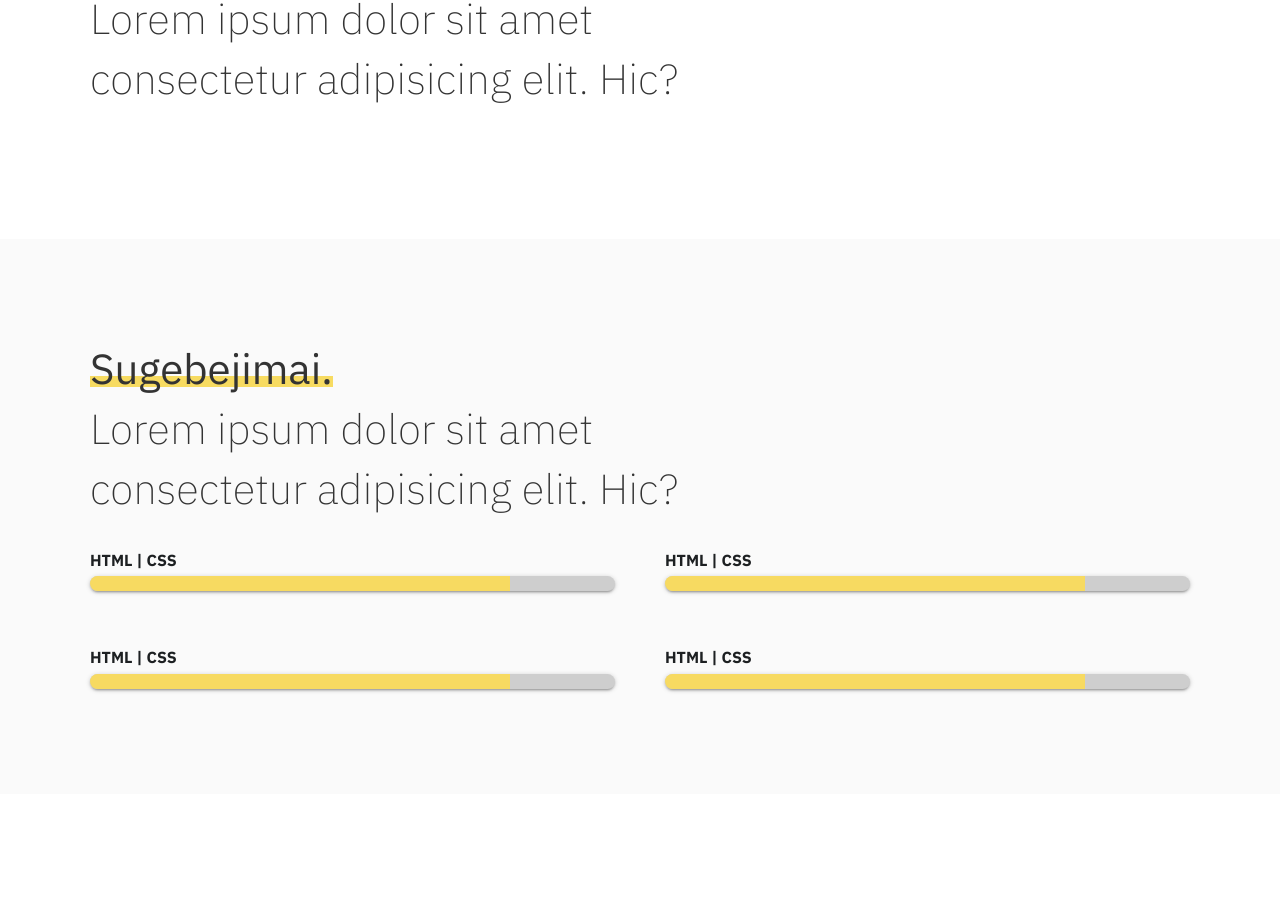
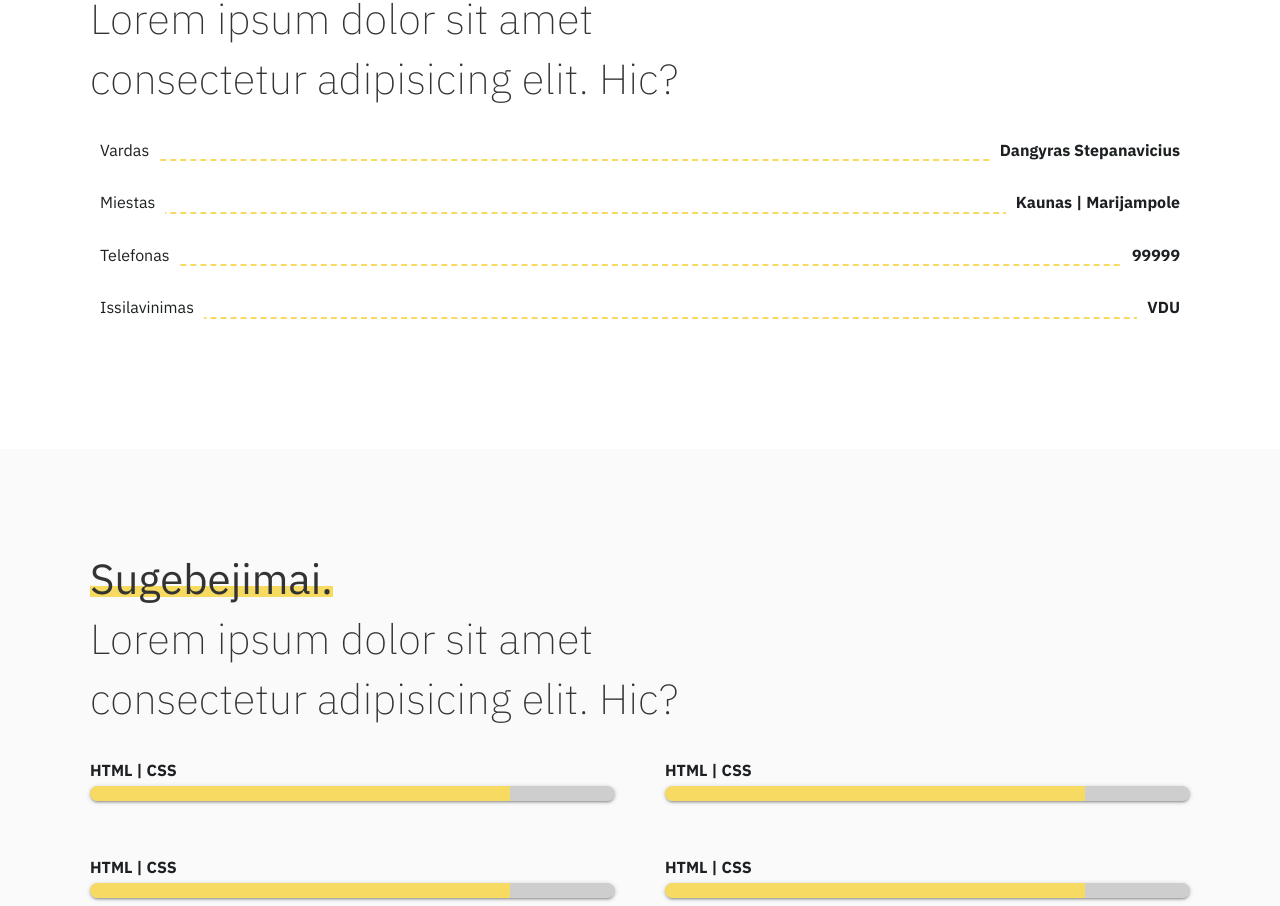
Before and after one commit to Dangyras/portfolio, a React (Create React App) app: page / in a window 1280 px wide. Shown: the part 1331-2237 px from the top of the page. Built offline with nearby package versions, Linux system fonts and the light colour scheme.

Commit message:
Added content & style to About me section.

```diff
--- a/src/Section.css
+++ b/src/Section.css
@@ -249,6 +249,38 @@
     border-top: 2px dashed #f7da61;
 }
 
+/* About me */
+.information-list li {
+    position: relative;
+    display: flex;
+    justify-content: space-between;
+    margin: 30px 0;
+}
+
+.information-list li:before {
+    content: "";
+    position: absolute;
+    width: 100%;
+    bottom: 0;
+    left: 0;
+    right: 0;
+    margin: auto;
+    background: none;
+    border-top: 2px dashed #f7da61;
+}
+
+.information-list span {
+    display: block;
+    z-index: 9;
+    background: #fff;
+    font-size: 16px;
+    padding: 0 10px;
+}
+
+.information-list span:last-child {
+    font-weight: bold;
+}
+
 @media (min-width: 576px) {
     .section-heading {
         font-size: 42px;
--- a/src/components/About.js
+++ b/src/components/About.js
@@ -11,6 +11,30 @@ class About extends Component {
                             <br /> Lorem ipsum dolor sit amet consectetur adipisicing elit. Hic?
                             <br />
                         </h2>
+                        <div className="information-list">
+                            <ul>
+                                <li>
+                                    <span className="name">Vardas</span>
+
+                                    <span className="name">Dangyras Stepanavicius</span>
+                                </li>
+                                <li>
+                                    <span className="name">Miestas</span>
+
+                                    <span className="name">Kaunas | Marijampole</span>
+                                </li>
+                                <li>
+                                    <span className="name">Telefonas</span>
+
+                                    <span className="name">99999</span>
+                                </li>
+                                <li>
+                                    <span className="name">Issilavinimas</span>
+
+                                    <span className="name">VDU</span>
+                                </li>
+                            </ul>
+                        </div>
                     </div>
                 </div>
             </section>
```
